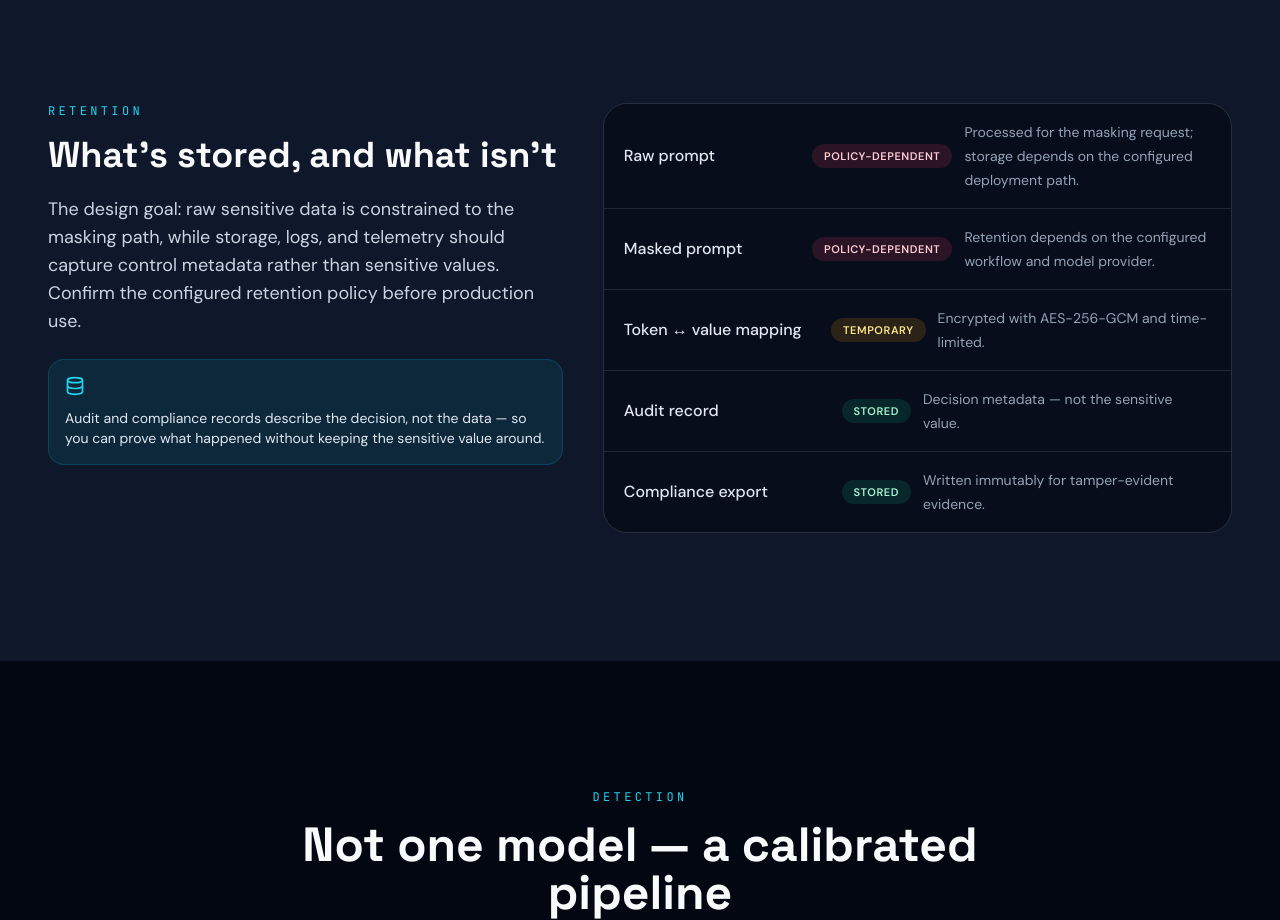
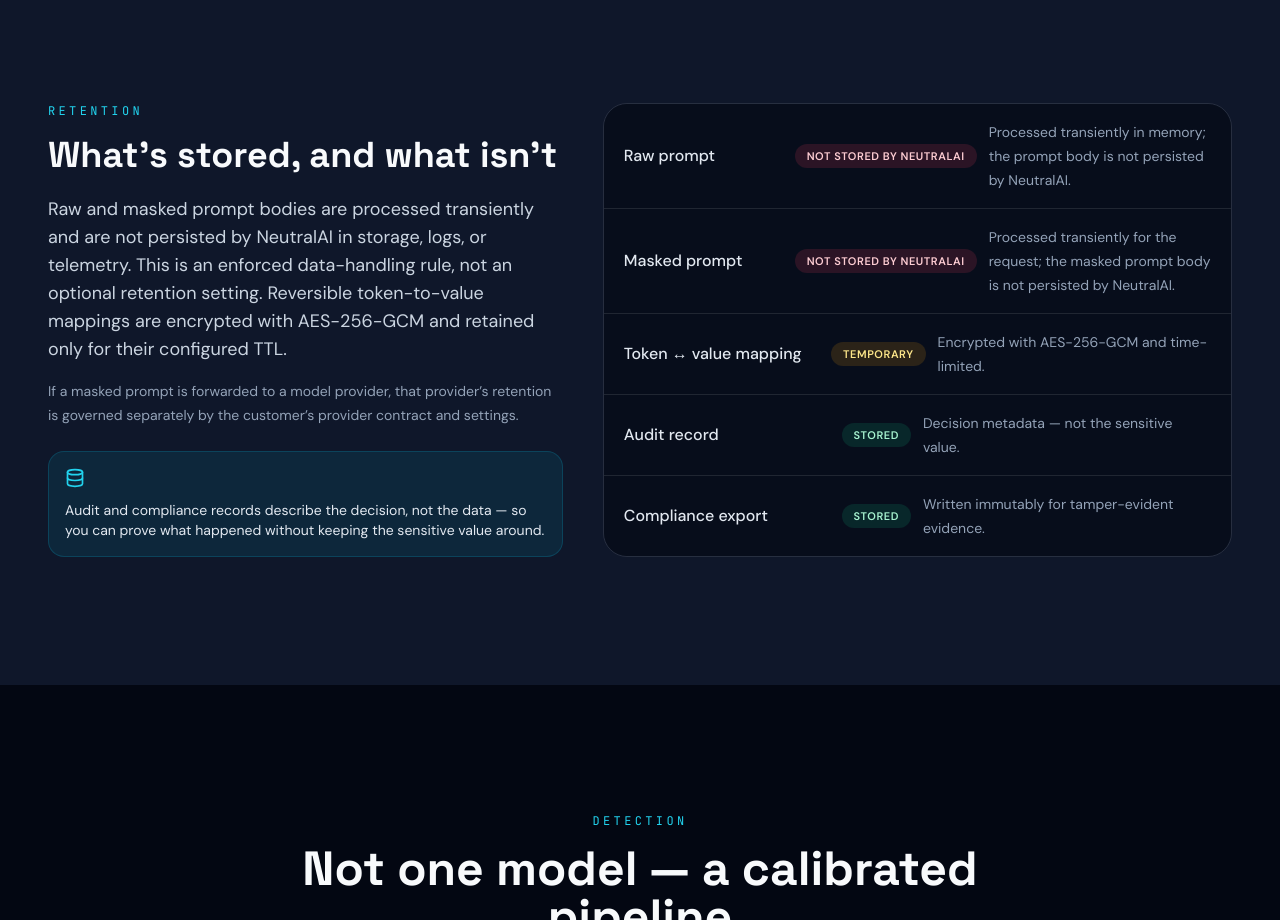
Before and after one commit to nazifsohtaoglu/neutralai-website, a Next.js app: page /how-it-works in a window 1280 px wide. Shown: the part 3340-4260 px from the top of the page. Built offline with nearby package versions, Linux system fonts and the light colour scheme; no server answers.

Commit message:
fix: restore explicit prompt non-retention contract (#180)

```diff
--- a/app/how-it-works/page.tsx
+++ b/app/how-it-works/page.tsx
@@ -93,8 +93,8 @@
 ] as const
 
 const retentionRows = [
-  { data: 'Raw prompt', stored: 'policy', note: 'Processed for the masking request; storage depends on the configured deployment path.' },
-  { data: 'Masked prompt', stored: 'policy', note: 'Retention depends on the configured workflow and model provider.' },
+  { data: 'Raw prompt', stored: false, note: 'Processed transiently in memory; the prompt body is not persisted by NeutralAI.' },
+  { data: 'Masked prompt', stored: false, note: 'Processed transiently for the request; the masked prompt body is not persisted by NeutralAI.' },
   { data: 'Token ↔ value mapping', stored: 'temp', note: 'Encrypted with AES-256-GCM and time-limited.' },
   { data: 'Audit record', stored: true, note: 'Decision metadata — not the sensitive value.' },
   { data: 'Compliance export', stored: true, note: 'Written immutably for tamper-evident evidence.' },
@@ -376,8 +376,13 @@
               <SectionEyebrow>Retention</SectionEyebrow>
               <h2 className="mt-4 font-heading text-3xl font-bold md:text-4xl">What’s stored, and what isn’t</h2>
               <p className="mt-5 text-lg text-slate-300">
-                The design goal: raw sensitive data is constrained to the masking path, while storage, logs, and telemetry should
-                capture control metadata rather than sensitive values. Confirm the configured retention policy before production use.
+                Raw and masked prompt bodies are processed transiently and are not persisted by NeutralAI in storage, logs, or telemetry.
+                This is an enforced data-handling rule, not an optional retention setting. Reversible token-to-value mappings
+                are encrypted with AES-256-GCM and retained only for their configured TTL.
+              </p>
+              <p className="mt-4 text-sm leading-6 text-slate-400">
+                If a masked prompt is forwarded to a model provider, that provider’s retention is governed separately
+                by the customer’s provider contract and settings.
               </p>
               <div className="mt-6 rounded-2xl border border-primary/20 bg-primary/10 p-4 text-sm text-slate-200">
                 <Database className="mb-3 h-5 w-5 text-primary-light" />
@@ -402,7 +407,7 @@
                           : 'bg-rose-500/15 text-rose-200'
                     }`}
                   >
-                    {row.stored === true ? 'Stored' : row.stored === 'temp' ? 'Temporary' : row.stored === 'policy' ? 'Policy-dependent' : 'Not stored'}
+                    {row.stored === true ? 'Stored' : row.stored === 'temp' ? 'Temporary' : 'Not stored by NeutralAI'}
                   </span>
                   <span className="col-span-2 text-sm leading-6 text-slate-400 sm:col-span-1">{row.note}</span>
                 </div>
--- a/app/security-pack/page.tsx
+++ b/app/security-pack/page.tsx
@@ -43,7 +43,7 @@
   },
   {
     q: 'What PII is logged?',
-    a: 'Audit events are designed to record control metadata rather than raw prompt content. Review the fields and retention policy for your integration; custom metadata must not contain sensitive values.',
+    a: 'Audit records contain control metadata, not raw prompt text, raw or detected PII values, masked prompt bodies, or token values. Do not put sensitive data in customer-supplied custom metadata.',
   },
   {
     q: 'Do you support BYOK (Bring Your Own Key)?',
--- a/app/security/page.tsx
+++ b/app/security/page.tsx
@@ -35,7 +35,7 @@
     icon: Lock,
     title: 'Data handling posture',
     description:
-      'Reversible mappings are encrypted and retained for a limited period, controlled by the configured retention policy.',
+      'Raw and masked prompt bodies are processed transiently and are not persisted by NeutralAI. Reversible token-to-value mappings are encrypted with AES-256-GCM and retained only for their configured TTL. Model-provider retention of forwarded masked prompts is governed separately by the customer’s provider contract and settings.',
   },
   {
     icon: Database,
--- a/app/trust-center/page.tsx
+++ b/app/trust-center/page.tsx
@@ -56,7 +56,7 @@
   {
     icon: DatabaseZap,
     title: 'Data minimization',
-    body: 'NeutralAI supports masking and tokenization. Reversible mappings use time-limited encrypted storage; local browser mode and gateway processing have different data-handling boundaries.',
+    body: 'Raw and masked prompt bodies are processed transiently and are not persisted by NeutralAI. Reversible token-to-value mappings are encrypted with AES-256-GCM and retained only for their configured TTL. Model-provider retention of forwarded masked prompts is governed separately by the customer’s provider contract and settings. Local browser mode and gateway processing have different processing boundaries.',
   },
   {
     icon: LockKeyhole,
```
Also changed, not shown: 1 other file (tests, documents, lock files or other folders).
